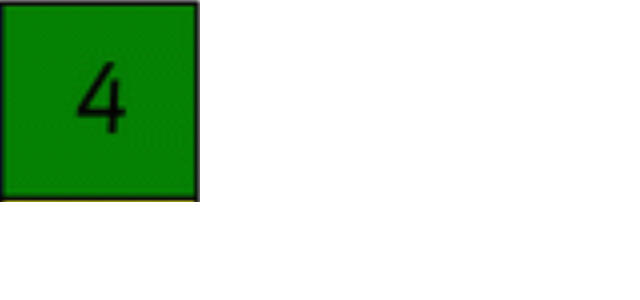
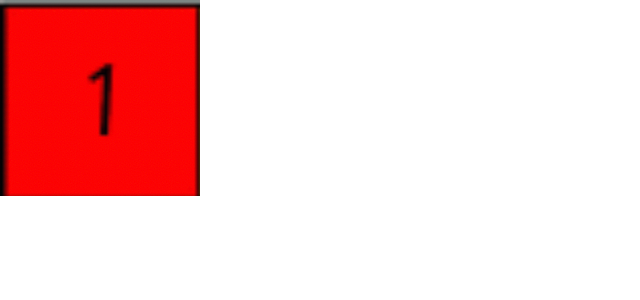
Before and after one commit to Eldritch7/Bloom, a React (Create React App) app in the folder bloom/: page / in a window 1280 px wide. Shown: the top 300 px of the page, without its empty margins (0-640 px from the left). Built offline with nearby package versions, Linux system fonts and the light colour scheme.

Commit message:
click through an image works

```diff
--- a/bloom/src/App.js
+++ b/bloom/src/App.js
@@ -1,5 +1,6 @@
 import logo from './logo.svg';
 import './App.css';
+import react, {useState} from "react";
 //images
 import one from './images/1.png';
 import two from './images/2.png';
@@ -7,10 +8,15 @@ import three from './images/3.png';
 import four from './images/4.png';
 
 function App() {
+  const [image, setImage] = useState(0);
+  const images = [one, two, three, four];
+  const loopImage = function() {
+    setImage(image === images.length -1 ? 0 : image +1 );
+  }
   return (
     <div className="App">
       <header className="Bloom-Header">
-        <img src={four} className="image"></img>
+        <img src={images[image]} onClick = {loopImage} className="image"></img>
       {/* <header className="App-header">
         <img src={logo} className="App-logo" alt="logo" />
         <p>
```
Also changed, not shown: 1 other file (tests, documents, lock files or other folders).
